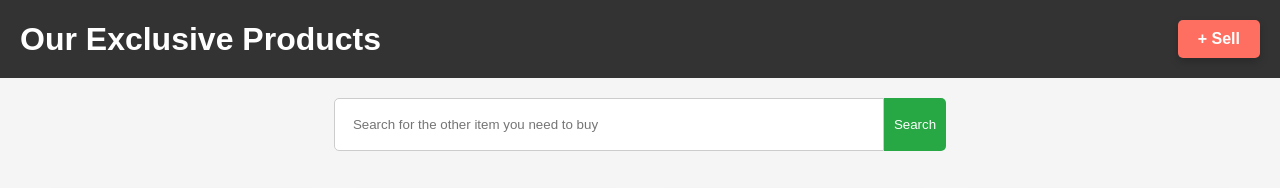
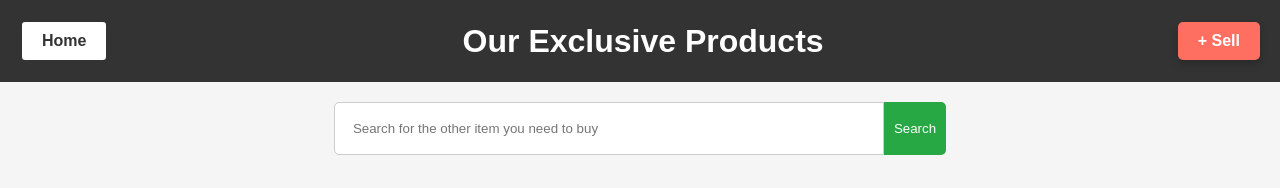
Before and after one commit to Debjit00/Ziro-Craft, a website: page public/products.html in a window 1280 px wide. Shown: the top 188 px of the page. Drawn offline with Linux system fonts and the light colour scheme.

Commit message:
Update products.html

```diff
--- a/public/products.html
+++ b/public/products.html
@@ -1,4 +1,3 @@
-
 
 <!DOCTYPE html>
 <html lang="en">
@@ -24,7 +23,26 @@
         }
         h1 {
             margin: 0;
+            flex-grow: 1;
+            text-align: center;
         }
+            .home-button {
+        background-color: white;
+        color: #333;
+        padding: 10px 20px;
+        text-decoration: none;
+        font-weight: bold;
+        border-radius: 5px;
+        border: 2px solid #333;
+        transition: all 0.3s ease;
+    }
+
+    .home-button:hover {
+        background-color: #ff6f61;
+        color: white;
+        border-color: #ff6f61;
+    }
+
         .sell-icon {
             background-color: #ff6f61;
             color: white;
@@ -97,27 +115,19 @@
     </style>
 </head>
 
-<!-- <body>
+<body>
     <header>
+        <a href="../index.html" class="home-button">Home</a>
         <h1>Our Exclusive Products</h1>
+        <a href="sell.html" class="sell-icon">+ Sell</a>
     </header>
+
     <div class="search-bar">
         <input type="text" id="search-input" placeholder="Search for the other item you need to buy">
         <button onclick="searchProducts()">Search</button>
     </div>
     <div id="products-container" class="product-grid"></div>
-</body> -->
 
-<body>
-    <header>
-        <h1>Our Exclusive Products</h1>
-        <a href="sell.html" class="sell-icon">+ Sell</a>
-    </header>
-    <div class="search-bar">
-        <input type="text" id="search-input" placeholder="Search for the other item you need to buy">
-        <button onclick="searchProducts()">Search</button>
-    </div>
-    <div id="products-container" class="product-grid"></div>
     <script type="module">
         const products_data = {
             "products": [
```
